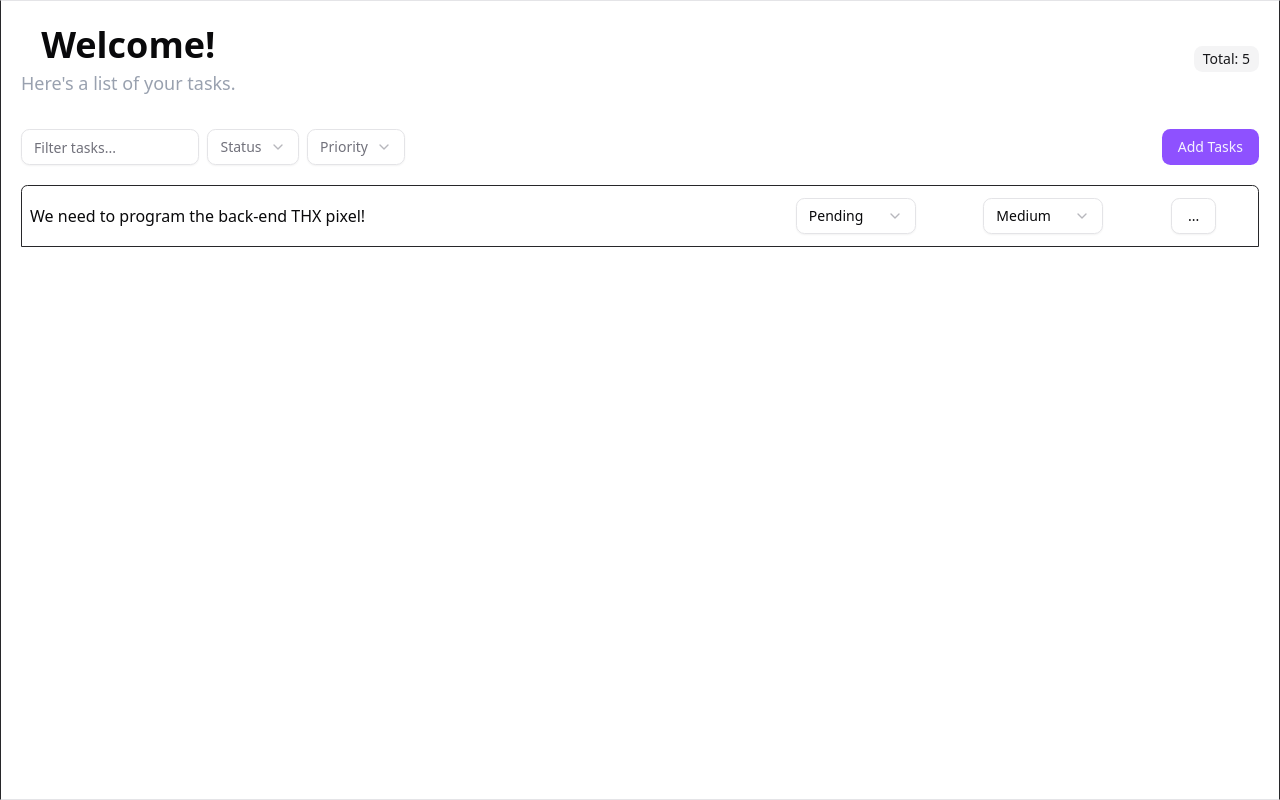
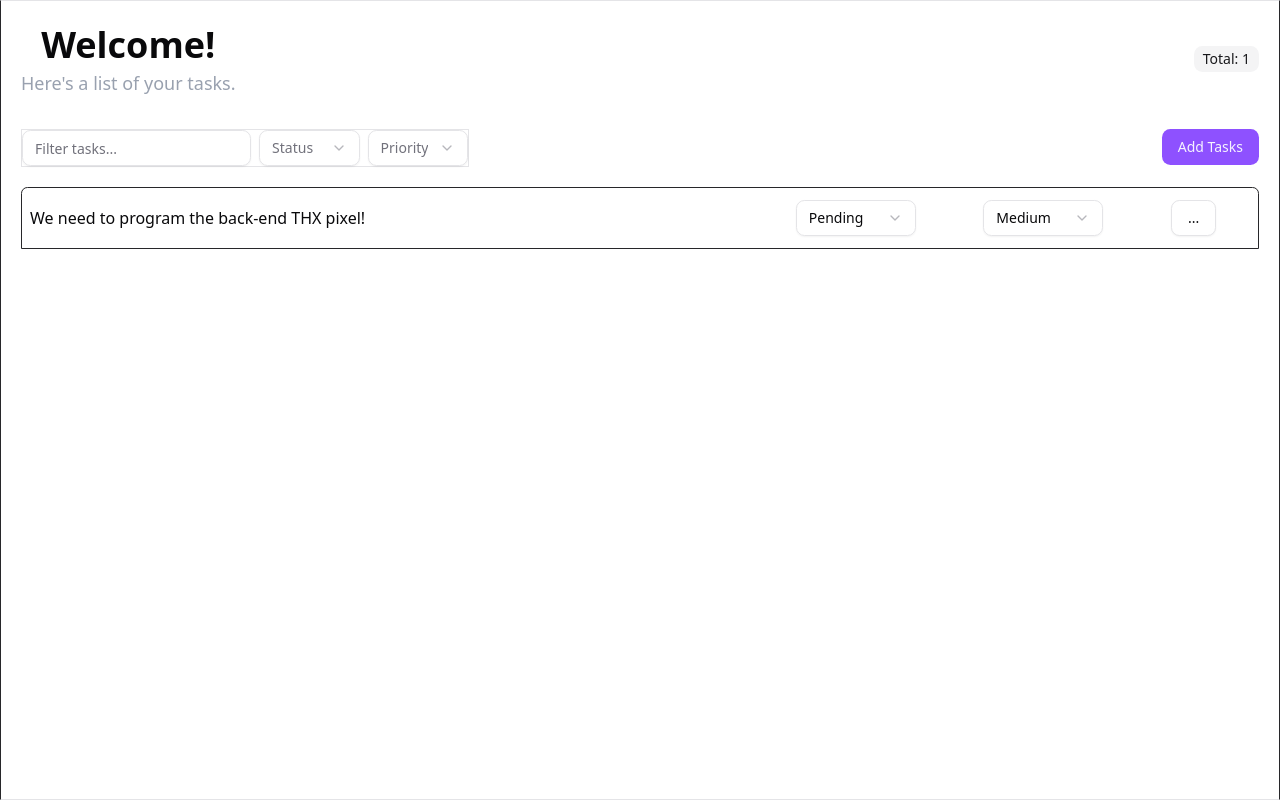
Before and after one commit to jonni595/todo-list, a React (Vite) app: page / in a window 1280 px wide. Built offline with nearby package versions, Linux system fonts and the light colour scheme.

Commit message:
refactor status type

```diff
--- a/src/App.tsx
+++ b/src/App.tsx
@@ -52,9 +52,11 @@ export default function App() {
     setTasks(tasks.filter((t) => t.id !== id));
   };
 
+  const totalTasks = tasks.length;
+
   return (
     <div className="max-w-7xl min-h-screen m-auto p-5 border border-l-zinc-800 border-r-zinc-800">
-      <TitleTasks count={5} />
+      <TitleTasks count={totalTasks} />
       <FilterTasks onAddTask={handleAddTask} />
       <TasksList
         tasks={tasks}
--- a/src/components/filter-tasks.tsx
+++ b/src/components/filter-tasks.tsx
@@ -6,7 +6,7 @@ import type { FilterTaskProps } from "@/lib/definitions";
 export default function FilterTasks({ onAddTask }: FilterTaskProps) {
   return (
     <div className="flex justify-between mb-5">
-      <div className="flex space-x-2 w-96">
+      <div className="flex space-x-2 w-md border">
         <Input placeholder="Filter tasks..." />
         <SelectStatus
           placeholder="Status"
@@ -16,7 +16,7 @@ export default function FilterTasks({ onAddTask }: FilterTaskProps) {
         <SelectStatus
           placeholder="Priority"
           label="Priority"
-          items={["low", "medium", "high"]}
+          items={["Low", "Medium", "High"]}
         />
       </div>
       <AddTask onAddTask={onAddTask} />
--- a/src/components/select-status.tsx
+++ b/src/components/select-status.tsx
@@ -7,9 +7,7 @@ import {
   SelectTrigger,
   SelectValue,
 } from "@/components/ui/select";
-
-type Status = "In Progress" | "Pending" | "Done";
-type Priority = "low" | "medium" | "high";
+import type { Priority, Status } from "@/lib/definitions";
 
 type TaskValue = Status | Priority | "All";
 
--- a/src/lib/definitions.ts
+++ b/src/lib/definitions.ts
@@ -1,5 +1,5 @@
 export type Priority = "Low" | "Medium" | "High";
-export type Status = "In progress" | "Pending" | "Done";
+export type Status = "In Progress" | "Pending" | "Done";
 
 export interface TasksProps {
   id: `${string}-${string}-${string}-${string}-${string}`;
```
